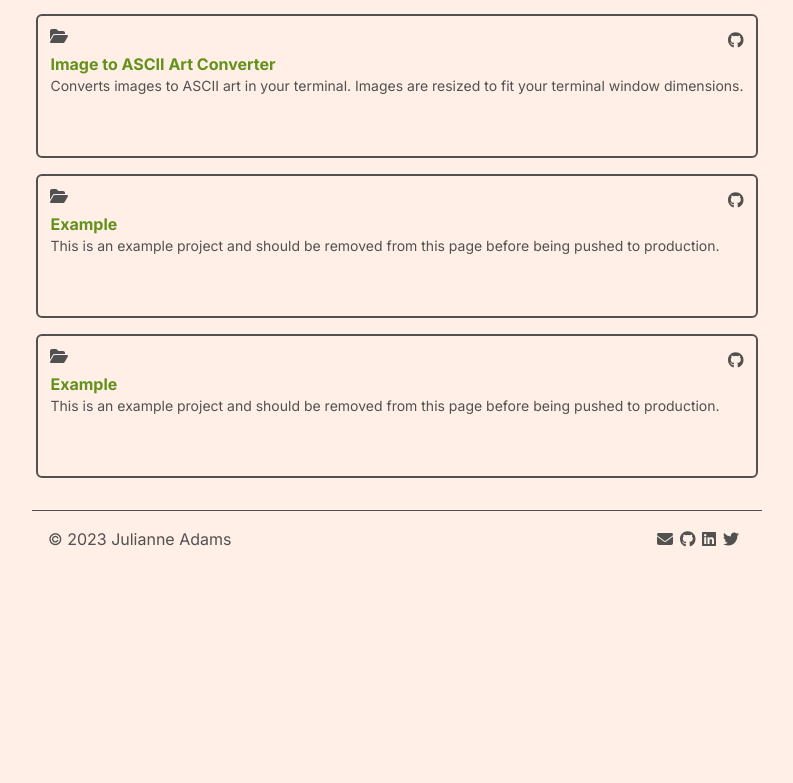
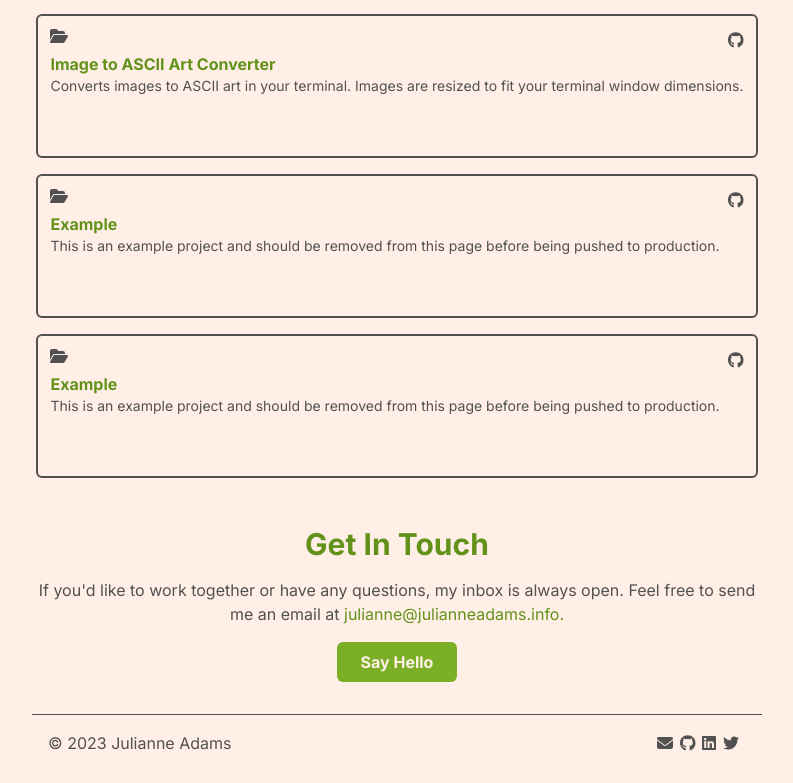
Before and after one commit to LeftySolara/portfolio, a Next.js app: page / in a window 1280 px wide. Shown: the part 2018-2801 px from the top of the page, without its empty margins (243-1036 px from the left). Before the commit the page ends 2597 px from the top, so only its background shows below. Built offline with nearby package versions, Linux system fonts and the light colour scheme.

Commit message:
Add: contact section

```diff
--- /dev/null
+++ b/src/app/_components/Contact/Contact.tsx
@@ -0,0 +1,24 @@
+const Contact = () => {
+  return (
+    <div className="flex flex-col justify-evenly self-center w-5/6">
+      <h2 className="font-bold font-heading self-center text-green-600 text-3xl mt-12 mb-4">
+        Get In Touch
+      </h2>
+      <p className="text-center">
+        If you'd like to work together or have any questions, my inbox is always
+        open. Feel free to send me an email at{" "}
+        <a href="mailto:julianne@julianneadams.info" className="text-green-600">
+          julianne@julianneadams.info.
+        </a>
+      </p>
+      <a
+        href="mailto:julianne@julianneadams.info"
+        className="self-center mt-4 px-6 py-2 rounded-md bg-secondary text-orange-50 font-bold"
+      >
+        Say Hello
+      </a>
+    </div>
+  );
+};
+
+export default Contact;
--- a/src/app/page.tsx
+++ b/src/app/page.tsx
@@ -2,6 +2,7 @@ import Hero from "@/app/_components/Hero/Hero";
 import About from "@/app/_components/About/About";
 import Skills from "@/app/_components/Skills/Skills";
 import Projects from "@/app/_components/Projects/Projects";
+import Contact from "@/app/_components/Contact/Contact";
 
 export default function Home() {
   return (
@@ -10,6 +11,7 @@ export default function Home() {
       <About />
       <Skills />
       <Projects />
+      <Contact />
     </>
   );
 }
```
